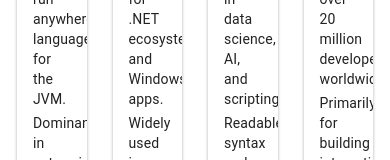
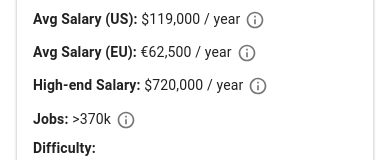
Before and after one commit to Y3llow45/ProgrammingWebiste, a React (Create React App) app in the folder myapp/: page / in a window 390 px wide. Shown: the part 551-711 px from the top of the page. Built offline with nearby package versions, Linux system fonts and the light colour scheme.

Commit message:
Css update

```diff
--- a/myapp/src/components/HomePage/HomePage.css
+++ b/myapp/src/components/HomePage/HomePage.css
@@ -101,3 +101,20 @@
     max-width: 1250px !important;
   }
 }
+
+@media (max-width: 1200px) {
+  .cardGrid {
+    grid-template-columns: repeat(3, 1fr);
+  }
+}
+
+@media (max-width: 900px) {
+  .cardGrid {
+    grid-template-columns: repeat(2, 1fr);
+  }
+}
+@media (max-width: 600px) {
+  .cardGrid {
+    grid-template-columns: 1fr;
+  }
+}
--- a/myapp/src/components/HomePage/HomePage.tsx
+++ b/myapp/src/components/HomePage/HomePage.tsx
@@ -1,15 +1,5 @@
 import React from 'react';
-import {
-  AppBar,
-  Toolbar,
-  Typography,
-  Button,
-  Container,
-  Card,
-  CardContent,
-  Tooltip,
-  IconButton
-} from '@mui/material';
+import { AppBar, Toolbar, Typography, Button, Container, Card, CardContent, Tooltip, IconButton } from '@mui/material';
 import { InfoOutlined, Star, StarBorder } from '@mui/icons-material';
 import './HomePage.css';
 
@@ -36,7 +26,8 @@
 
 const enLanguages = engLanguageJson as unknown as Language[];
 const deLanguages = deuLanguageJson as unknown as Language[];
-const esLanguages = engLanguageJson as unknown as Language[];
+const esLanguages = spaLanguageJson as unknown as Language[];
+const componentsProps = {tooltip: {sx: {fontSize: '0.8rem', maxWidth: '300px', p: 1, backgroundColor: '#636363'}}};
 
 const lndata: Record<Props['language'], Language[]> = {
     eng: enLanguages,
@@ -46,7 +37,11 @@
 
 const HomePage: React.FC<Props> = ({ language }) => {
     const languages = lndata[language];
-    const tooltipText = 'These salaries may not be accurate. Latest data update: January 2025';
+    const tooltipTextLearning = 'Depends what you will use it for.';
+    const tooltipTextSalaryUS = 'Data for 2025 from devjobsscanner.com';
+    const tooltipTextSalaryEU = 'This is not accurate';
+    const tooltipTextJobs = 'Available jobs in the US only.';
+    const tooltipTextHighEndSalary = 'This is the highest salary i was able to find.';
 
     return (
         <>
@@ -71,48 +66,30 @@
                 {languages.map((lang, idx) => (
                     <Card className="langCard" key={idx}>
                         <div className="logoBox">
-                      <img
-                        src={lang.logoUrl}
-                        alt={`${lang.name} logo`}
-                        className="logoImg"
-                      />
+                            <img src={lang.logoUrl} alt={`${lang.name} logo`} className="logoImg" />
                         </div>
-
                         <CardContent>
                             <Typography variant="h6" className="desc-text">{lang.name}</Typography>
                             <Typography variant="subtitle2" color="textSecondary" className="desc-text">
                               {lang.released}
                             </Typography>
-
                             <Typography variant="body2" className="descLine desc-text">
                               {lang.description[0]}
                             </Typography>
                             <Typography variant="body2" className="descLine desc-text">
                               {lang.description[1]}
                             </Typography>
-
                             <Typography variant="body2" className="desc-text fieldWithInfo">
                                 <strong>Learning Curve:</strong> {lang.learningCurve}
-                            <Tooltip title="OPAAA"
-                                arrow
-                                componentsProps={{
-                                  tooltip: {
-                                    sx: {
-                                      fontSize: '0.8rem',
-                                      maxWidth: '300px',
-                                      p: 1
-                                    }
-                                  }
-                            }}>
+                                <Tooltip title={tooltipTextLearning} arrow componentsProps={componentsProps}>
                                     <IconButton size="small" className="infoIcon">
                                         <InfoOutlined fontSize="small" />
                                     </IconButton>
                               </Tooltip>
                             </Typography>
-
                             <Typography variant="body2" className="desc-text fieldWithInfo">
                                 <strong>Avg Salary (US):</strong> {lang.salaryUS}
-                          <Tooltip title={tooltipText}>
+                                <Tooltip title={tooltipTextSalaryUS} arrow componentsProps={componentsProps}>
                                     <IconButton size="small" className="infoIcon">
                                         <InfoOutlined fontSize="small" />
                                     </IconButton>
@@ -120,15 +97,15 @@
                             </Typography>
                             <Typography variant="body2" className="desc-text fieldWithInfo">
                                 <strong>Avg Salary (EU):</strong> {lang.salaryEU}
-                          <Tooltip title={tooltipText}>
+                                <Tooltip title={tooltipTextSalaryEU} arrow componentsProps={componentsProps}>
                                     <IconButton size="small" className="infoIcon">
                                         <InfoOutlined fontSize="small" />
                                     </IconButton>
                                 </Tooltip>
                             </Typography>
                             <Typography variant="body2" className="desc-text fieldWithInfo">
-                          <strong>High‑end Salary:</strong> {lang.highEndSalary || ''}
-                          <Tooltip title={tooltipText}>
+                                <strong>High-end Salary:</strong> {lang.highEndSalary || ''}
+                                <Tooltip title={tooltipTextHighEndSalary} arrow componentsProps={componentsProps}>
                                     <IconButton size="small" className="infoIcon">
                                         <InfoOutlined fontSize="small" />
                                     </IconButton>
@@ -137,7 +114,7 @@
 
                             <Typography variant="body2" className="desc-text">
                                 <strong>Jobs:</strong> {lang.jobs}
-                        <Tooltip title={tooltipText}>
+                                <Tooltip title={tooltipTextJobs} arrow componentsProps={componentsProps}>
                                     <IconButton size="small" className="infoIcon">
                                         <InfoOutlined fontSize="small" />
                                     </IconButton>
@@ -160,7 +137,6 @@
                                     )
                                 )}
                             </div>
-
                             <Button
                                 variant="contained"
                                 color="primary"
@@ -169,8 +145,7 @@
                                 onClick={() =>
                                     (window.location.href = `/languages/${lang.name.toLowerCase()}`)
                                 }
-                      >
-                        Read More
+                            > Read More
                             </Button>
                         </CardContent>
                     </Card>
--- a/myapp/src/components/HomePage/eng.json
+++ b/myapp/src/components/HomePage/eng.json
@@ -10,7 +10,7 @@
         "learningCurve": "Moderate",
         "salaryUS": "$119,000 / year",
         "salaryEU": "€62,500 / year",
-        "highEndSalary": "$312,000 / year",
+        "highEndSalary": "$720,000 / year",
         "difficultyRating": 4,
         "jobs": ">370k"
     },
```
Lines whose indentation alone changed are shown as unchanged.
